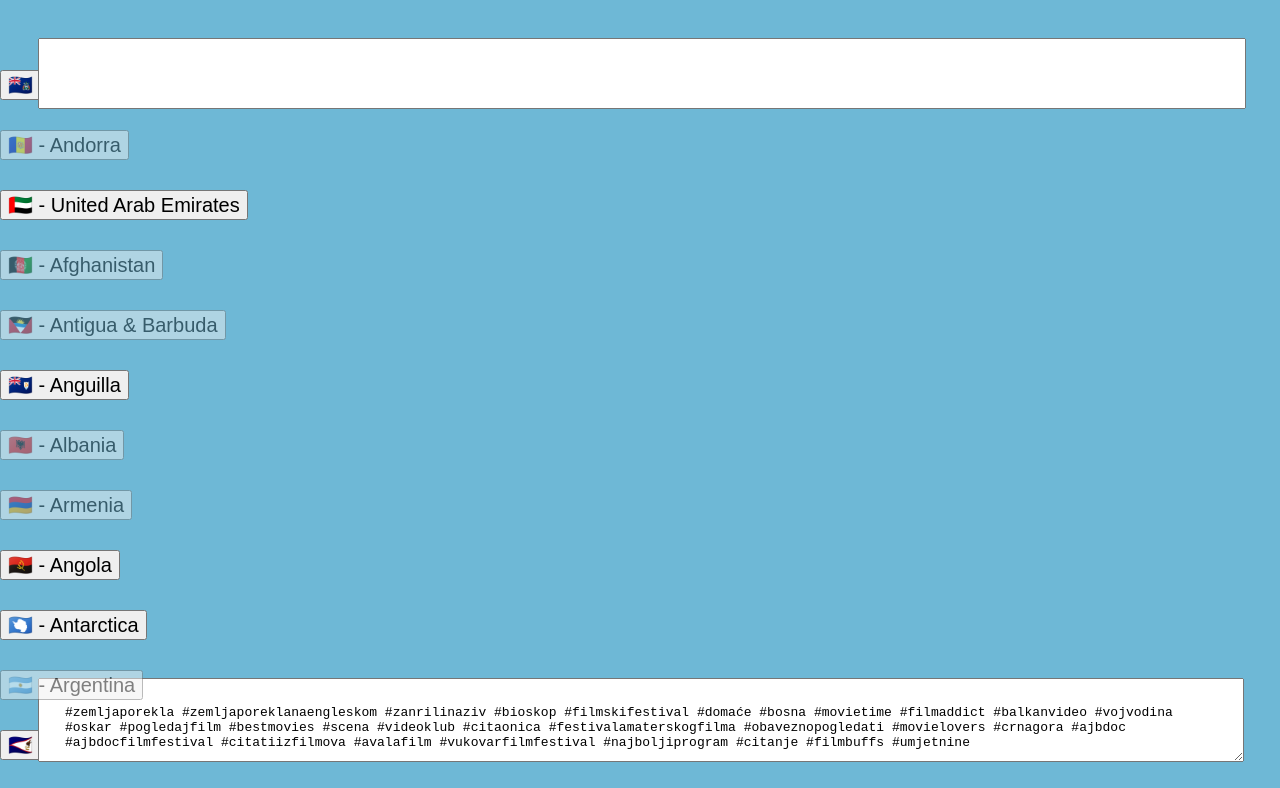
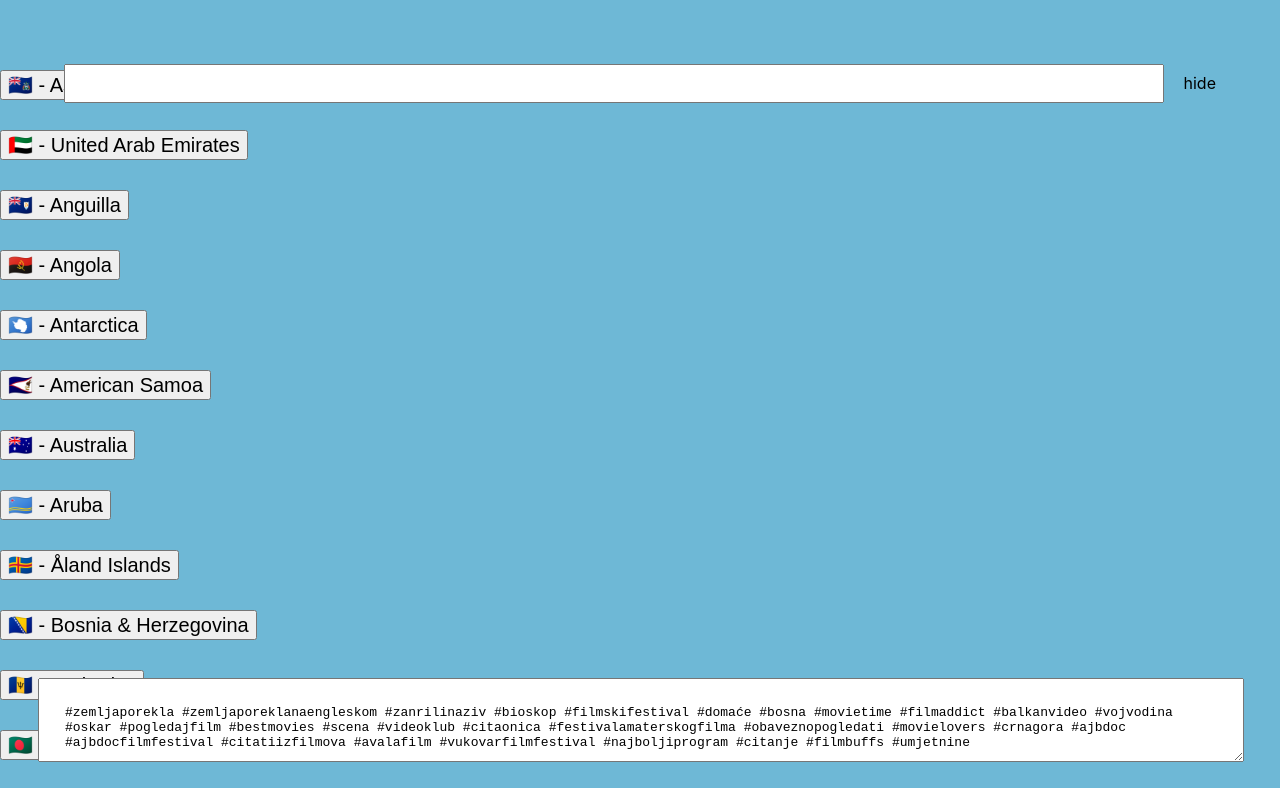
Before and after one commit to kosijer/insta-flags, a React (Create React App) app: page / in a window 1280 px wide. Shown: the top 788 px of the page. Built offline with nearby package versions, Linux system fonts and the light colour scheme.

Commit message:
Add show watched button

```diff
--- a/src/App.css
+++ b/src/App.css
@@ -65,12 +65,10 @@
 
 input {
   font-size: 13px;
-  margin: 3%;
-  position: fixed;
-  width: 90%;
-  top: 0;
-  left: 0;
   padding: 2%;
+  flex: 1;
+  margin-right: 20px;
+  padding: 10px;
 }
 
 textarea {
@@ -82,3 +80,15 @@ textarea {
   left: 0;
   padding: 2%;
 }
+
+.searchbar {
+  display: flex;
+  margin: 3%;
+  padding: 2%;
+  top: 0;
+  left: 0;
+  position: fixed;
+  width: 90%;
+  justify-content: space-between;
+  align-items: center;
+}
--- a/src/App.js
+++ b/src/App.js
@@ -8,6 +8,7 @@ function App() {
   const [showFlag, setShowFlag] = useState(false);
   const [selectedFlag, setSelectedFlag] = useState({});
   const [search, setSearch] = useState("");
+  const [showWatched, setShowWatched] = useState(false);
 
   const windowHeight = window.innerHeight - 110;
   function generateFlage(flag) {
@@ -41,10 +42,15 @@ function App() {
     },
   };
 
+  const countries = showWatched
+    ? Object.keys(flags)
+    : Object.keys(flags).filter((country) => !WATCHED.includes(country));
+
   return (
     <div className="App">
       {!showFlag ? (
         <>
+          <div className="searchbar">
             <input
               value={search}
               onChange={(e) => {
@@ -52,8 +58,13 @@ function App() {
               }}
               type="text"
             />
+            <span onClick={() => setShowWatched(!showWatched)}>
+              {showWatched ? "show" : "hide"}
+            </span>
+          </div>
+
           <textarea>{getTags()}</textarea>
-          {Object.keys(flags).map((flagcode, i) => {
+          {countries.map((flagcode, i) => {
             if (
               flags[flagcode].name.toLowerCase().includes(search.toLowerCase())
             ) {
```
Lines whose indentation alone changed are shown as unchanged.
